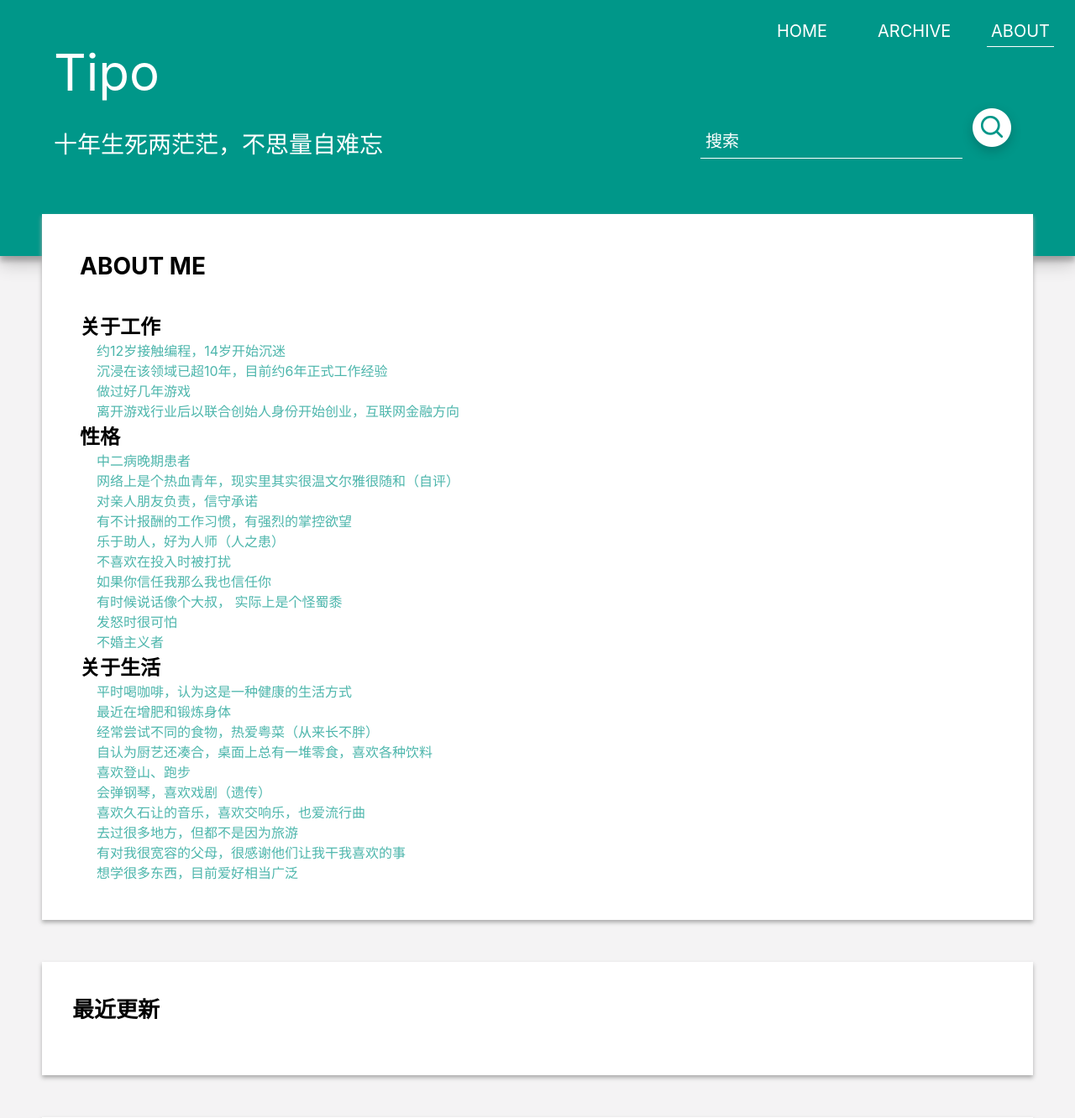
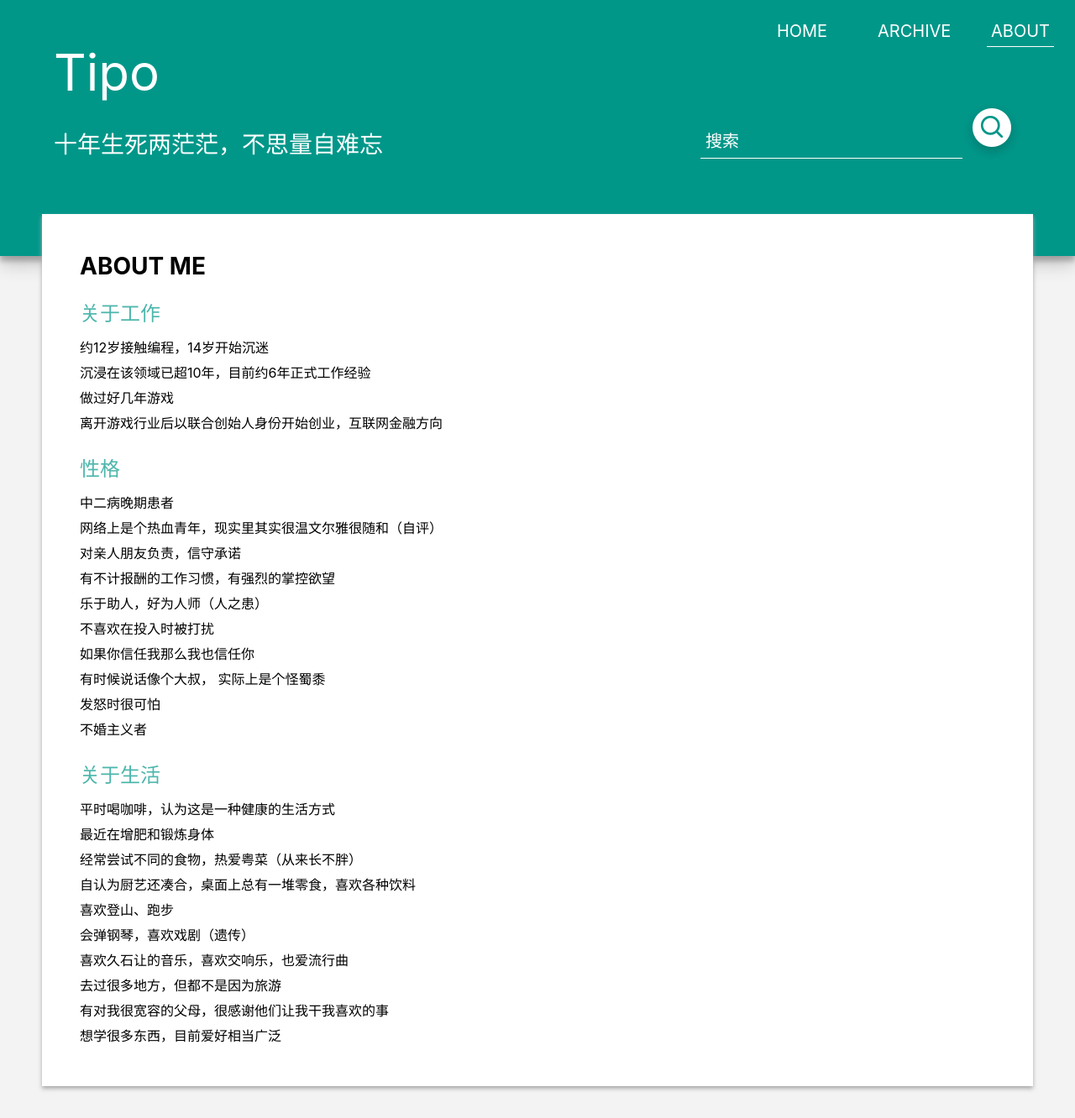
Before and after one commit to knowncold/Tipo, a Flask app: page /about in a window 1280 px wide. Shown: the top 1332 px of the page at 84% size. Run offline with Flask 2, Linux system fonts and the light colour scheme; data that the repository does not hold is empty; some libraries are stand-ins or nearby versions.

Commit message:
Update about

```diff
--- a/app/static/css/index.css
+++ b/app/static/css/index.css
@@ -104,8 +104,8 @@ img {
     margin-bottom: 50px;
 }
 .blog_left span {
-    padding-left: 20px;
-    color: #4db6ac;
+    color: #000;
+    line-height: 30px;
 }
 .blog_left h1 {
     font-size: 28px;
--- a/app/templates/about.html
+++ b/app/templates/about.html
@@ -54,12 +54,12 @@
         <div class="blog_l">
             <div class="blog_left">
                 <h1>ABOUT ME</h1>
-                <h2 style="margin-top: 36px;">关于工作</h2>
+                <h2 style="margin-top: 20px;margin-bottom: 10px;color: #4db6ac;font-weight: 400;">关于工作</h2>
                 <span>约12岁接触编程，14岁开始沉迷</span><br>
                     <span>沉浸在该领域已超10年，目前约6年正式工作经验</span><br>
                     <span>做过好几年游戏</span><br>
                     <span>离开游戏行业后以联合创始人身份开始创业，互联网金融方向</span><br>
-                <h2>性格</h2>
+                <h2 style="margin-top: 20px;margin-bottom: 10px;color: #4db6ac;font-weight: 400;">性格</h2>
                 <span>中二病晚期患者</span><br />
                     <span>网络上是个热血青年，现实里其实很温文尔雅很随和（自评）</span><br />
                     <span>对亲人朋友负责，信守承诺</span><br />
@@ -70,7 +70,7 @@
                     <span>有时候说话像个大叔， 实际上是个怪蜀黍</span><br />
                     <span>发怒时很可怕</span><br />
                     <span>不婚主义者</span>
-                <h2>关于生活</h2>
+                <h2 style="margin-top: 20px;margin-bottom: 10px;color: #4db6ac;font-weight: 400;">关于生活</h2>
                 <span>平时喝咖啡，认为这是一种健康的生活方式</span><br />
                     <span>最近在增肥和锻炼身体</span><br />
                     <span>经常尝试不同的食物，热爱粤菜（从来长不胖）</span><br />
```
